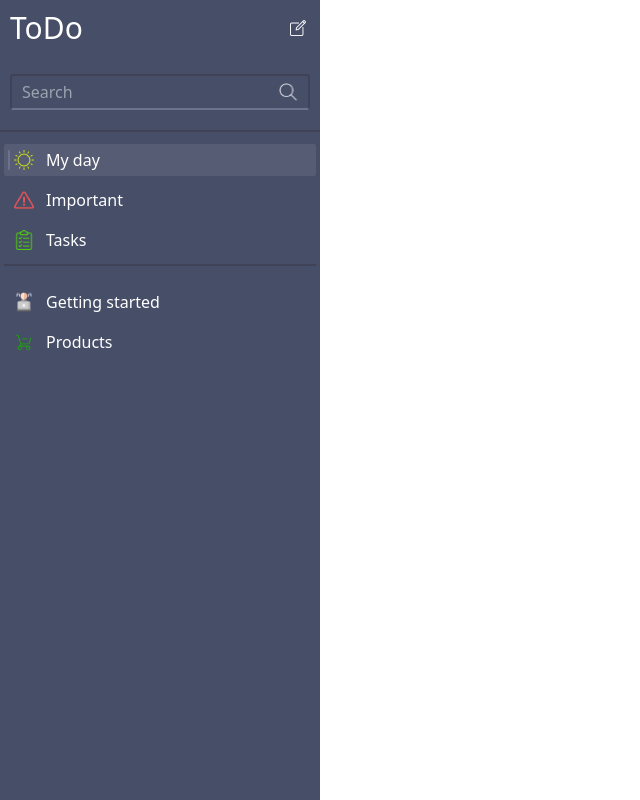
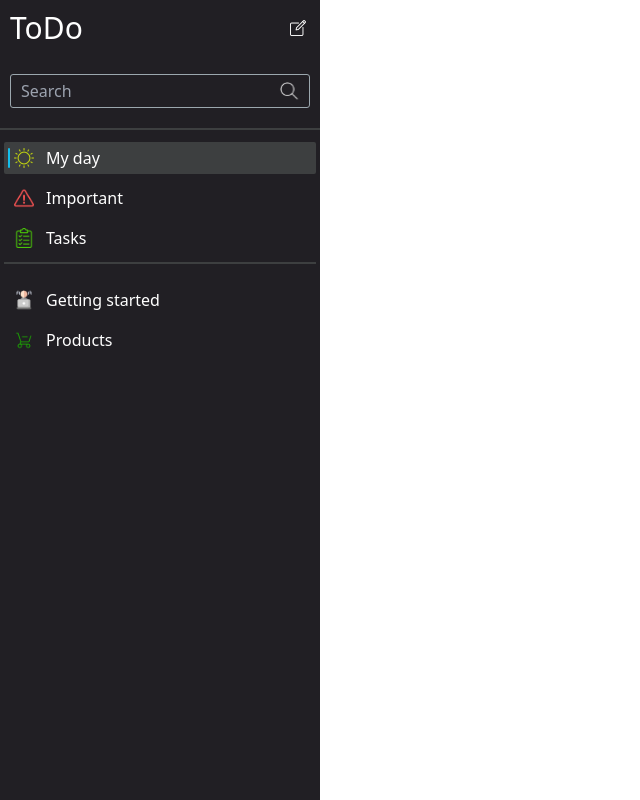
Before and after one commit to Zaccal/ToDo-application, a React (Vite) app: page / in a window 1280 px wide. Shown: the whole page, without its empty margins (0-640 px from the left). Built offline with nearby package versions, Linux system fonts and the light colour scheme.

Commit message:
added function edit sidebar title and change color scheme

```diff
--- a/src/components/TasksList/TasksList.module.scss
+++ b/src/components/TasksList/TasksList.module.scss
@@ -3,11 +3,11 @@
 }
 
 .active {
-    @apply bg-full-light relative;
+    @apply bg-dark-color relative;
 
     &::before {
         content: "";
-        @apply absolute left-0 top-[20%] h-[20px] w-[2px] bg-light-opacity ml-1 rounded;
+        @apply absolute left-0 top-[20%] h-[20px] w-[2px] bg-main ml-1 rounded;
     }
 }
 
--- a/src/components/layout/Sidebar/Sidebar.module.scss
+++ b/src/components/layout/Sidebar/Sidebar.module.scss
@@ -28,7 +28,7 @@
 }
 
 .search {
-    @apply focus:outline-none focus:border-light-opacity transition duration-300 relative mt-7 w-full px-[10px] py-1 rounded-[3px] bg-transparent border-2 border-b-2 border-b-light-opacity border-dark-color;
+    @apply focus:outline-none focus:border-light-opacity transition duration-300 relative mt-7 w-full px-[10px] py-1 rounded-[3px] bg-transparent border-[1px] border-light-opacity;
     background: url('../../../assets/icons/search.svg') no-repeat 97%;
     background-size: 22px;
 }
--- a/src/components/layout/Sidebar/Sidebar.tsx
+++ b/src/components/layout/Sidebar/Sidebar.tsx
@@ -12,11 +12,16 @@ const Sidebar = () => {
   const [searchInput, setSearchInput] = useState<string>('')
   const [changeTitleStatus, setChangeTitleStatus] = useState<boolean>(false)
 
-  const pressKeyForChangeTitleStatus = (event: KeyboardEvent) => {
+  const pressKeyForChangeTitleStatus = (event: KeyboardEvent<HTMLInputElement>) => {
     const key = event.key
 
-    if (key === 'Enter' || key === 'Escape') {
+    if (key === 'Enter' || key === 'Escape' && event.currentTarget.value.length > 1) {
       setChangeTitleStatus(false)
+    }
+
+    else {
+      // Alert error
+      return undefined
     }
   }
 
@@ -31,6 +36,7 @@ const Sidebar = () => {
                 value={Settings.headerTitle}
                 onBlur={() => setChangeTitleStatus(false)}
                 onKeyUp={event => pressKeyForChangeTitleStatus(event)}
+                autoFocus
                 onChange={event => setLocalStore({ToDoTaskListsDefualt, ToDoTasksListsUser, Settings: {...Settings, headerTitle: event.target.value}})}
                 className={classes.changeTitleInput}/> :
                 <h1>{Settings.headerTitle}</h1>}
--- a/src/index.css
+++ b/src/index.css
@@ -9,11 +9,12 @@
 
     /* Dark mode version colors var */
     html.dark {
-        --full-light: #D9D9D91A;
-        --light-opacity: #6B728E;
-        --avarage-color: #474E68;
-        --dark-color: #404258;
-        --full-dark: #474E68;
+        --full-light: #b6c4cd;
+        --light-opacity: #9ba7ae;
+        --avarage-color: #211f24;
+        --dark-color: rgb(61, 63, 64);
+        --full-dark: #0b132b;
+        --main: #14bdeb;
     }
 
     /* Light mode version colors var */
--- a/tailwind.config.cjs
+++ b/tailwind.config.cjs
@@ -12,6 +12,7 @@ module.exports = {
         'avarage-color': 'var(--avarage-color)',
         'dark-color': 'var(--dark-color)',
         'full-dark': 'var(--full-dark)',
+        'main': 'var(--main)',
       },
       height: {
         'fully-vh': '100vh',
```
